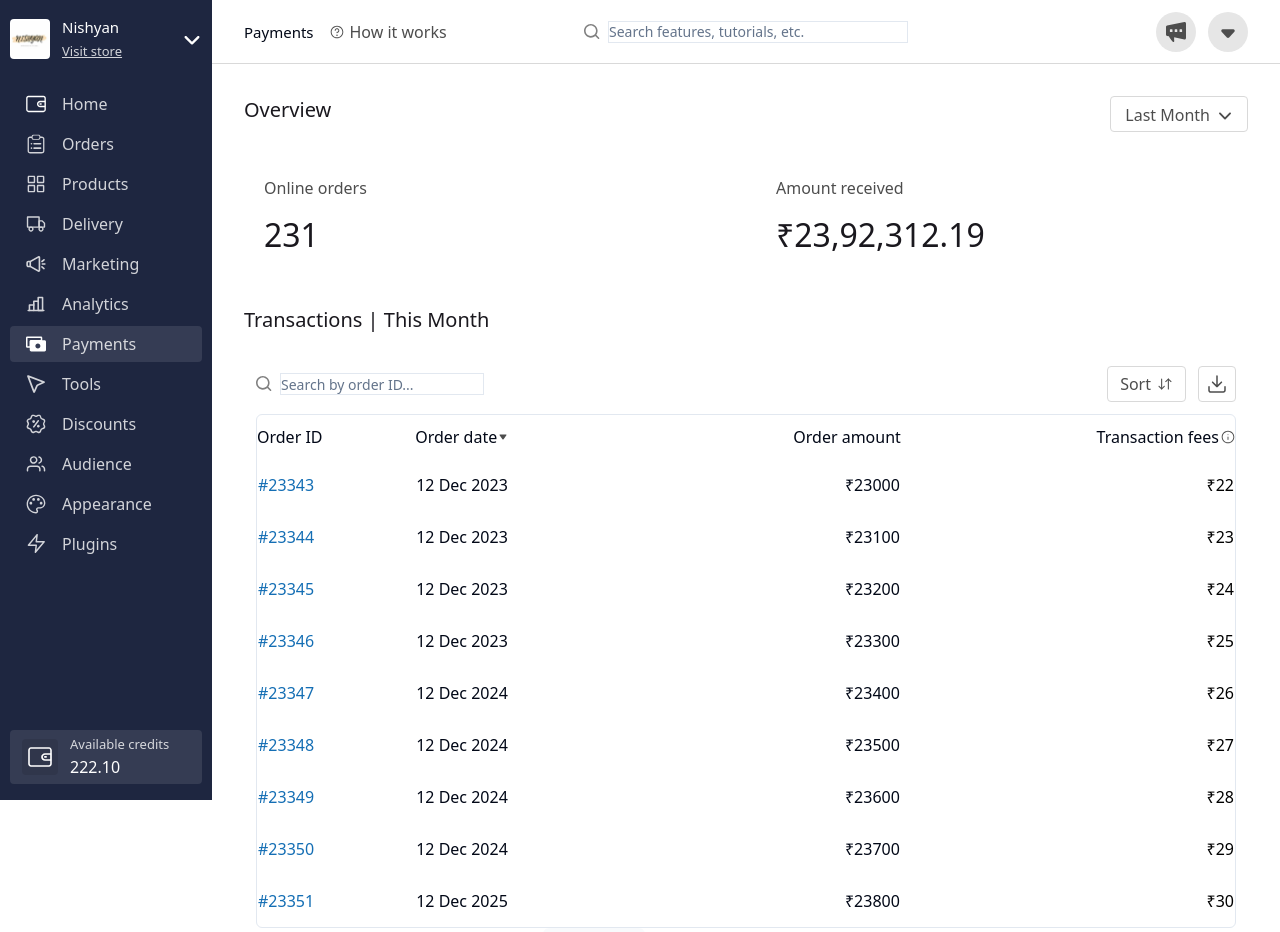
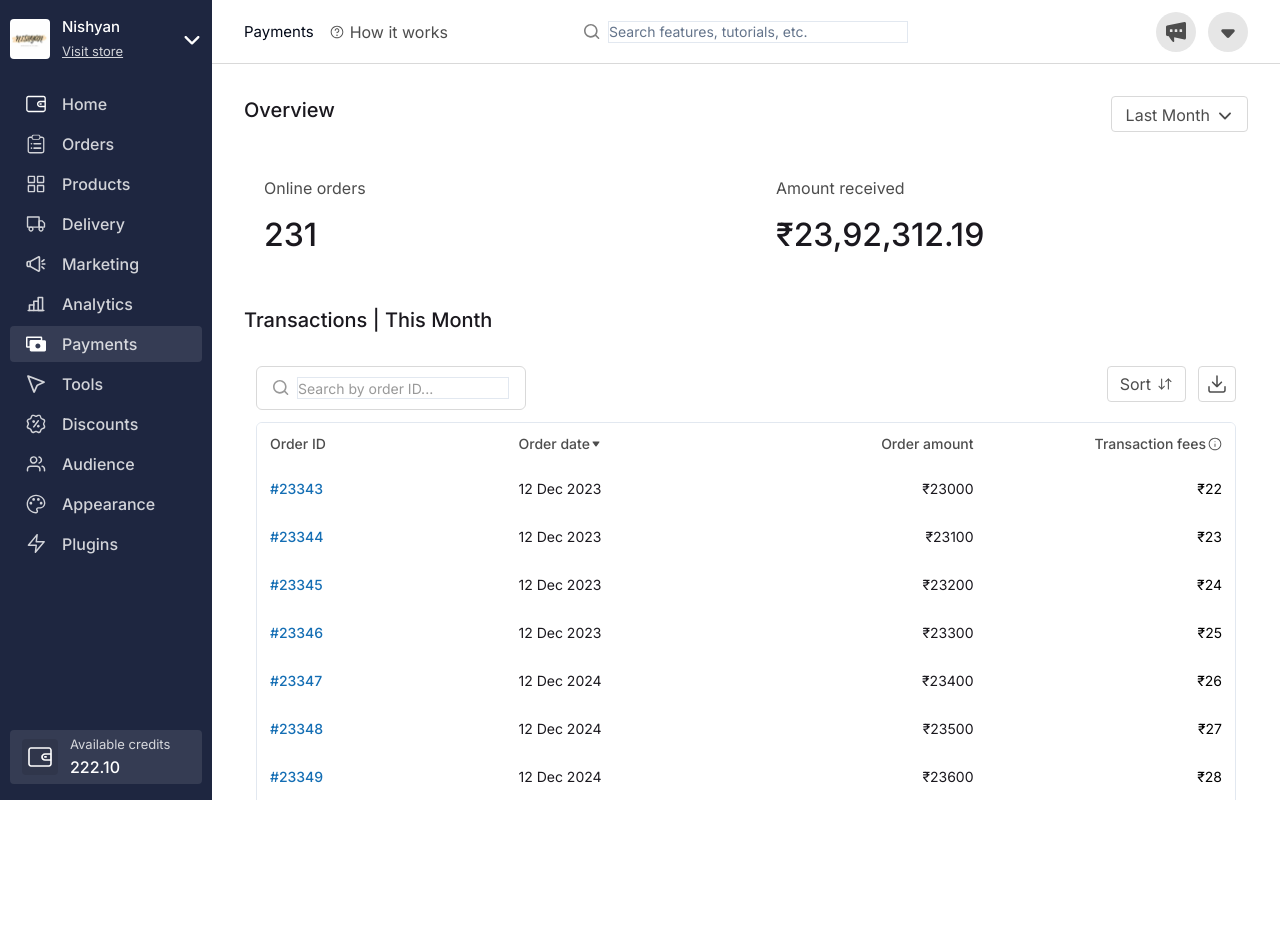
Before and after one commit to notpritam/dukkan-payout, a Next.js app: page / in a window 1280 px wide. Shown: the top 932 px of the page. Built offline with nearby package versions, Linux system fonts and the light colour scheme.

Commit message:
Update dependencies and styles

```diff
--- a/app/globals.css
+++ b/app/globals.css
@@ -1,6 +1,10 @@
 @tailwind base;
 @tailwind components;
 @tailwind utilities;
+
+*{
+  /* font-family: 'Inter', sans-serif; */
+}
 
 @layer base {
   :root {
--- a/app/layout.js
+++ b/app/layout.js
@@ -1,11 +1,8 @@
-import { Inter as FontSans } from "next/font/google";
+import { Inter } from "next/font/google";
 import "./globals.css";
 import { cn } from "@/lib/utils";
 
-export const fontSans = FontSans({
-  subsets: ["latin"],
-  variable: "--font-sans",
-});
+const inter = Inter({ subsets: ["latin"] });
 
 export const metadata = {
   title: "Create Next App",
@@ -15,14 +12,7 @@ export const metadata = {
 export default function RootLayout({ children }) {
   return (
     <html lang="en">
-      <body
-        className={cn(
-          "min-h-screen bg-background font-sans antialiased",
-          fontSans.variable
-        )}
-      >
-        {children}
-      </body>
+      <body className={cn(inter.className, "overflow-hidden")}>{children}</body>
     </html>
   );
 }
--- a/app/page.js
+++ b/app/page.js
@@ -14,6 +14,7 @@ import MainStat from "@/components/MainStat";
 import { DataTable, PaginationSection } from "@/components/Table";
 import { DataTableDemo } from "@/components/DataTableDemo";
 import { useEffect, useState } from "react";
+import { ScrollArea } from "@/components/ui/scroll-area";
 
 export default function Home() {
   const data = [];
@@ -35,7 +36,11 @@ export default function Home() {
       ),
       cell: ({ row }) => {
         const orderId = row.getValue("orderId");
-        return <span className="text-[#146EB4]">{orderId}</span>;
+        return (
+          <span className="text-[#146EB4] font-medium text-[14px] leading-[20px]">
+            {orderId}
+          </span>
+        );
       },
     },
     {
@@ -86,7 +91,7 @@ export default function Home() {
   const [searchValue, setSearchValue] = useState("");
 
   const [currentPage, setCurrentPage] = useState(1);
-  const [itemsPerPage, setItemsPerPage] = useState(9);
+  const [itemsPerPage, setItemsPerPage] = useState(10);
 
   const lastIndexOfLastItem = currentPage * itemsPerPage;
   const indexOfFirstItem = lastIndexOfLastItem - itemsPerPage;
@@ -101,9 +106,9 @@ export default function Home() {
   }, [searchValue]);
 
   return (
-    <main className="h-screen w-screen flex ">
+    <main className="h-screen w-screen flex overflow-hidden ">
       <Navbar />
-      <main className="w-full h-full">
+      <main className="w-full flex flex-col h-screen">
         <div className="h-[64px] border-b-[1px] border-[#D9D9D9] px-[32px] py-[12px] w-full flex gap-4">
           <div className="bg-white w-full flex gap-4 items-center">
             <span className=" text-[15px]  leading-[22px] ">Payments</span>
@@ -127,7 +132,7 @@ export default function Home() {
           </div>
         </div>
 
-        <div className="m-[32px]">
+        <div className="m-[32px] h-full flex flex-col">
           <div className="flex justify-between">
             <span className="text-[#1A181E] font-medium leading-[28px] text-[20px]">
               Overview
@@ -164,14 +169,14 @@ export default function Home() {
             </span>
           </div>
 
-          <div className="p-[12px] pb-[24px]">
+          <div className="p-[12px] pb-[24px] flex-1 bg-white flex flex-col  h-full">
             <div className="flex justify-between mb-[12px]">
-              <div className="bg-white  flex gap-2 items-center rounded-[6px]">
-                <Image src={"/Main/search.svg"} height={16} width={16} />
+              <div className="px-[16px] py-[10px] border-[1px] border-[#D9D9D9] flex gap-2 items-center rounded-[6px]">
+                <Image src={"/Main/tableSearch.svg"} height={16} width={16} />
                 <Input
                   value={searchValue}
                   onChange={(e) => setSearchValue(e.target.value)}
-                  className="h-[22px] w-auto p-0 rounded-none "
+                  className="h-[22px] placeholder:text-[#999999] w-auto p-0 rounded-none "
                   placeholder="Search by order ID..."
                 />
               </div>
@@ -188,6 +193,7 @@ export default function Home() {
             </div>
 
             <DataTable columns={columns} data={currentItems} />
+
             <PaginationSection
               totalItems={filterData.length}
               itemsPerPage={itemsPerPage}
--- a/components/Table.jsx
+++ b/components/Table.jsx
@@ -34,16 +34,16 @@ export function DataTable({ columns, data }) {
   });
 
   return (
-    <div className="rounded-md border">
-      <table className="w-full">
-        <tr>
+    <div className="rounded-md border w-full h-full flex-grow overflow-hidden flex flex-col ">
+      <table className="w-full flex-grow  h-[300px]">
+        <tr className="w-full bg-white sticky top-0 flex px-[12px] py-[10px] gap-[40px]">
           {table.getHeaderGroups().map((headerGroup) => (
             <>
               {" "}
               {headerGroup.headers.map((header) => {
                 return (
                   <th
-                    className="h-[20px] flex-1 font-normal text-start p-0 py-[10px]"
+                    className="h-[20px] text-[#4D4D4D] font-medium flex-1 leading-[20px] text-[14px] text-start"
                     key={header.id}
                   >
                     {header.isPlaceholder
@@ -59,12 +59,19 @@ export function DataTable({ columns, data }) {
           ))}
         </tr>
 
-        <tbody className="px-[12px]">
+        <tbody className="">
           {table.getRowModel().rows?.length ? (
             table.getRowModel().rows.map((row) => (
-              <tr key={row.id} data-state={row.getIsSelected() && "selected"}>
+              <tr
+                className="w-full px-[12px] py-[14px] flex gap-[40px] justify-between"
+                key={row.id}
+                data-state={row.getIsSelected() && "selected"}
+              >
                 {row.getVisibleCells().map((cell) => (
-                  <td key={cell.id} className="h-[20px] py-[14px]">
+                  <td
+                    key={cell.id}
+                    className="flex-1 h-[20px] text-[#1A181E] text-[14px]"
+                  >
                     {flexRender(cell.column.columnDef.cell, cell.getContext())}
                   </td>
                 ))}
@@ -121,7 +128,7 @@ export const PaginationSection = ({
           <div
             className={cn(
               currentPage == 1
-                ? "bg-blue-600 text-white font-medium leading-[20px] text-[14px] "
+                ? "bg-blue-600 cursor-pointer text-white font-medium leading-[20px] text-[14px] "
                 : " text-[#4D4D4D] font-normal"
             )}
             onClick={() => setCurrentPage(1)}
@@ -150,13 +157,13 @@ export const PaginationSection = ({
                 onClick={() => setCurrentPage(page)}
                 className={cn(
                   currentPage == page
-                    ? "px-[8px] py-[6px] h-[28px] w-[28px] flex justify-center items-center rounded-sm bg-[#146EB4] text-white"
+                    ? "px-[8px] py-[6px] h-[28px] cursor-pointer w-[28px] flex justify-center items-center rounded-sm bg-[#146EB4] text-white"
                     : "",
                   ""
                 )}
                 key={index + 1}
               >
-                <div>{page}</div>
+                <span className="cursor-pointer text-[14px]">{page}</span>
               </div>
             );
           })}
@@ -166,7 +173,9 @@ export const PaginationSection = ({
         <PaginationItem>
           <PaginationNext
             className={cn(
-              currentPage == pages.length ? "bg-muted opacity-45 ml-[20px]" : ""
+              currentPage == pages.length
+                ? "bg-muted opacity-45 ml-[20px] text-[14px] border-[1px] border-[#D9D9D9]"
+                : ""
             )}
             onClick={() => handleNextPage()}
           />
--- /dev/null
+++ b/components/ui/scroll-area.jsx
@@ -0,0 +1,40 @@
+"use client"
+
+import * as React from "react"
+import * as ScrollAreaPrimitive from "@radix-ui/react-scroll-area"
+
+import { cn } from "@/lib/utils"
+
+const ScrollArea = React.forwardRef(({ className, children, ...props }, ref) => (
+  <ScrollAreaPrimitive.Root
+    ref={ref}
+    className={cn("relative overflow-hidden", className)}
+    {...props}>
+    <ScrollAreaPrimitive.Viewport className="h-full w-full rounded-[inherit]">
+      {children}
+    </ScrollAreaPrimitive.Viewport>
+    <ScrollBar />
+    <ScrollAreaPrimitive.Corner />
+  </ScrollAreaPrimitive.Root>
+))
+ScrollArea.displayName = ScrollAreaPrimitive.Root.displayName
+
+const ScrollBar = React.forwardRef(({ className, orientation = "vertical", ...props }, ref) => (
+  <ScrollAreaPrimitive.ScrollAreaScrollbar
+    ref={ref}
+    orientation={orientation}
+    className={cn(
+      "flex touch-none select-none transition-colors",
+      orientation === "vertical" &&
+        "h-full w-2.5 border-l border-l-transparent p-[1px]",
+      orientation === "horizontal" &&
+        "h-2.5 flex-col border-t border-t-transparent p-[1px]",
+      className
+    )}
+    {...props}>
+    <ScrollAreaPrimitive.ScrollAreaThumb className="relative flex-1 rounded-full bg-border" />
+  </ScrollAreaPrimitive.ScrollAreaScrollbar>
+))
+ScrollBar.displayName = ScrollAreaPrimitive.ScrollAreaScrollbar.displayName
+
+export { ScrollArea, ScrollBar }
--- a/package.json
+++ b/package.json
@@ -11,6 +11,7 @@
   "dependencies": {
     "@radix-ui/react-checkbox": "^1.0.4",
     "@radix-ui/react-dropdown-menu": "^2.0.6",
+    "@radix-ui/react-scroll-area": "^1.0.5",
     "@radix-ui/react-slot": "^1.0.2",
     "@tanstack/react-table": "^8.11.3",
     "class-variance-authority": "^0.7.0",
```
Also changed, not shown: public/Main/tableSearch.svg (added), 1 other file (tests, documents, lock files or other folders).
